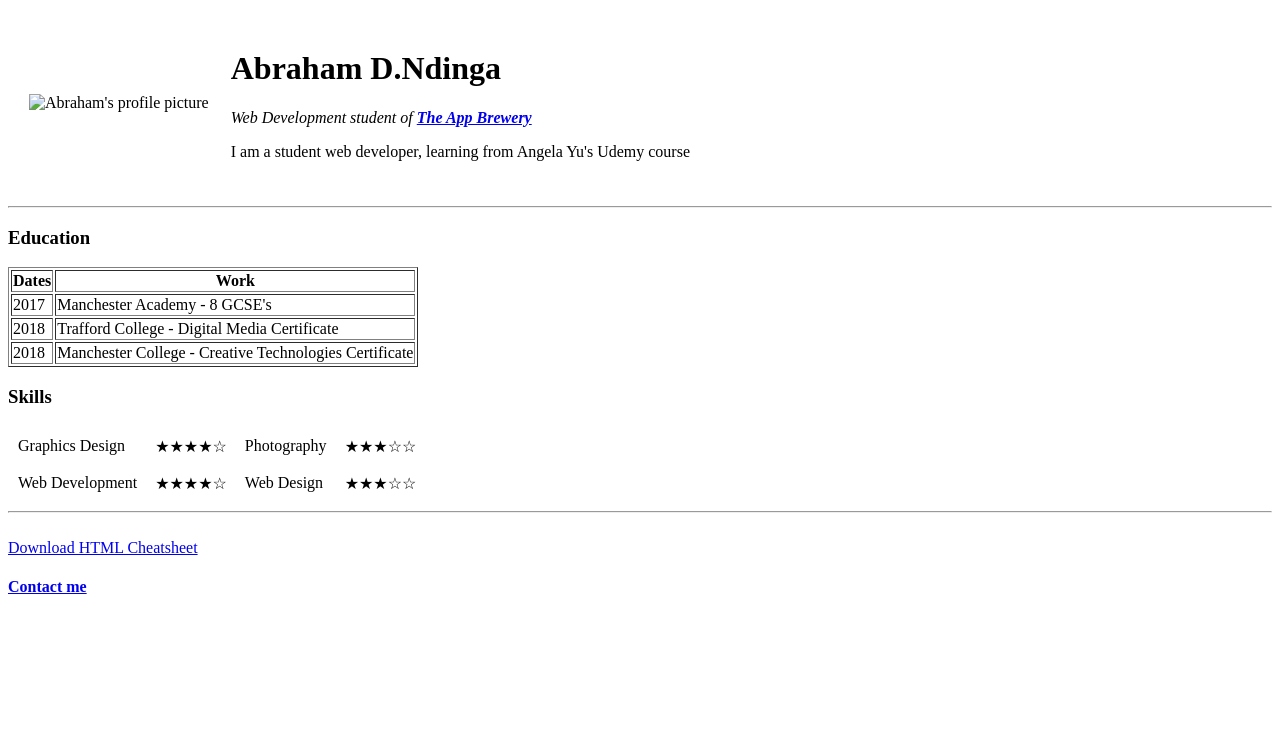
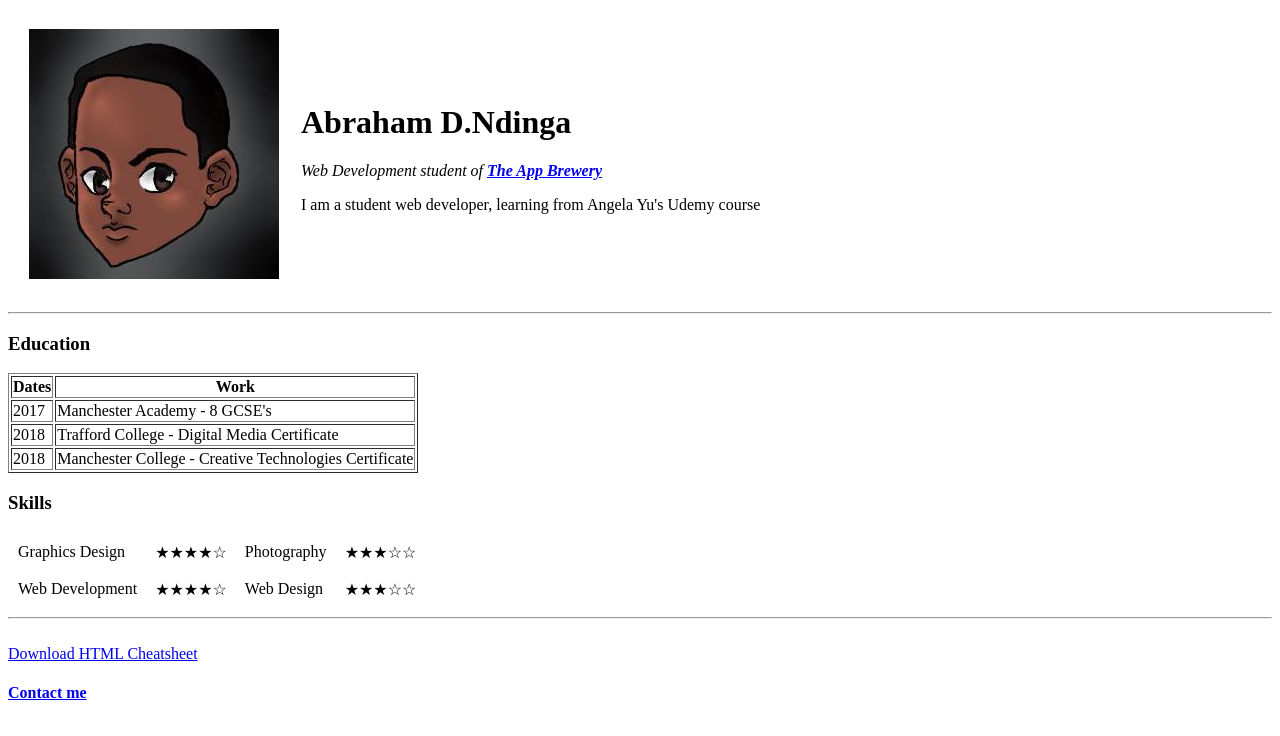
Before and after one commit to AbrahamDN/cv, a plain HTML site: page index.html in a window 1280 px wide. Drawn offline with Linux system fonts and the light colour scheme.

Commit message:
Update index.html

```diff
--- a/index.html
+++ b/index.html
@@ -10,7 +10,7 @@
 
 <table cellspacing="20">
   <tr>
-    <td>  <img src="images/my_carttoon_face.jpg" alt="Abraham's profile picture">
+    <td>  <img src="images/my_cartoon_face.jpg" alt="Abraham's profile picture">
     </td>
     <td>
       <h1>Abraham D.Ndinga</h1>
```
